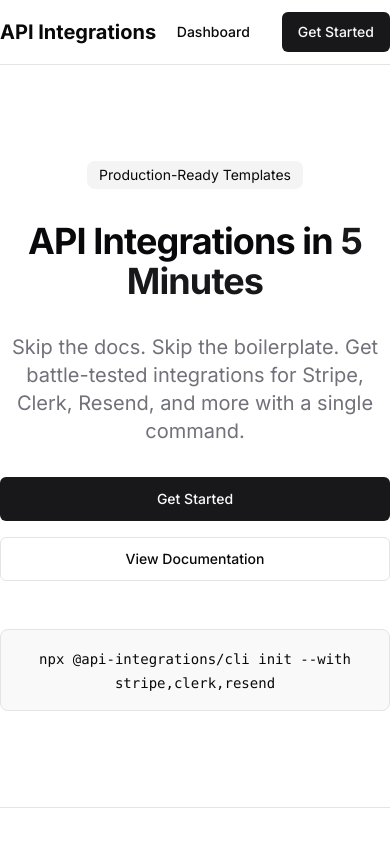
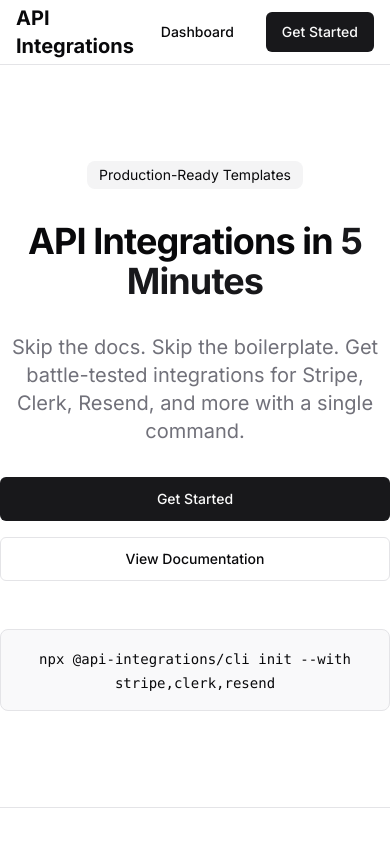
Before and after one commit to Reliathedisco/api_integration_CLI, a Next.js app: page / in a window 390 px wide. Shown: the top 844 px of the page. Built offline with nearby package versions, Linux system fonts and the light colour scheme.

Commit message:
Fix navigation spacing and padding

```diff
--- a/components/navigation.tsx
+++ b/components/navigation.tsx
@@ -4,8 +4,8 @@
 export function Navigation() {
   return (
     <header className="sticky top-0 z-50 w-full border-b bg-background/95 backdrop-blur supports-[backdrop-filter]:bg-background/60">
-      <div className="container flex h-16 items-center justify-between">
-        <div className="flex items-center gap-8">
+      <div className="container mx-auto px-4 md:px-6 lg:px-8 flex h-16 items-center justify-between">
+        <div className="flex items-center gap-6 md:gap-8">
           <Link href="/" className="flex items-center space-x-2">
             <span className="text-xl font-bold">API Integrations</span>
           </Link>
```
